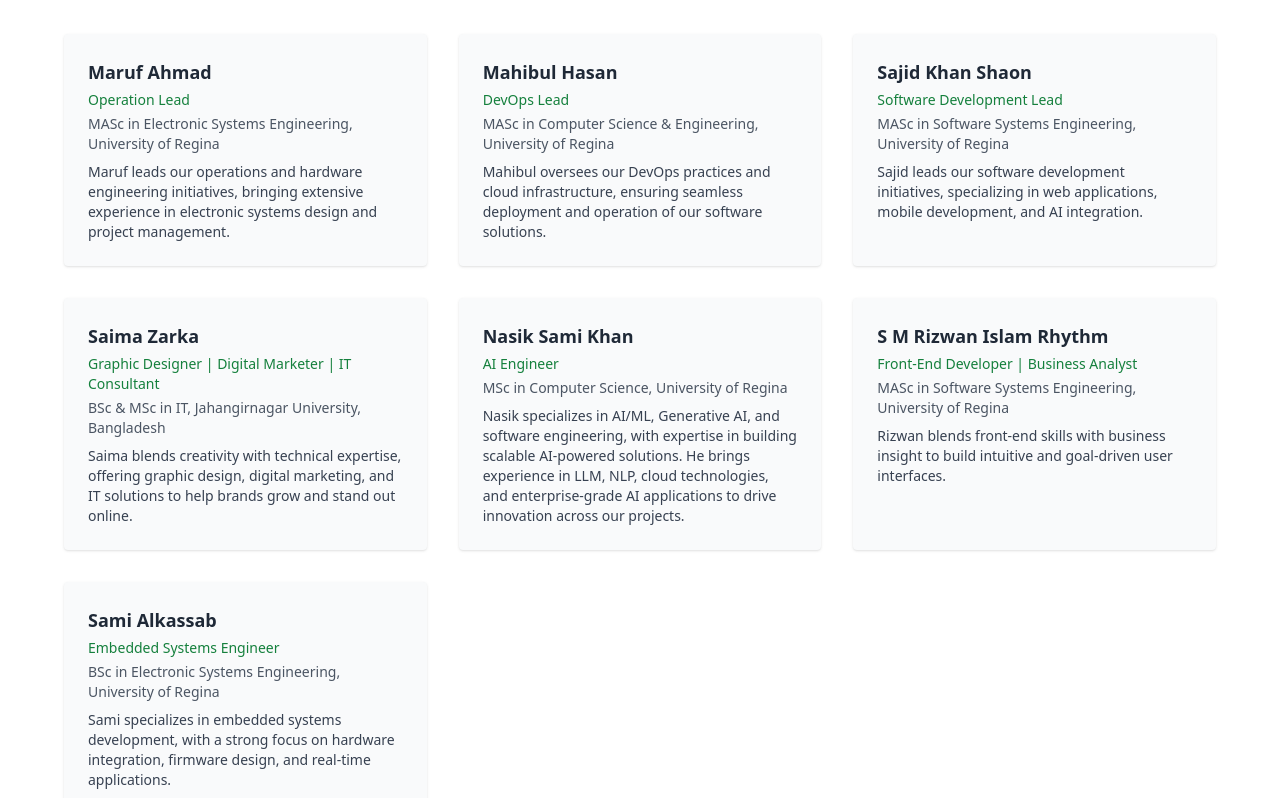
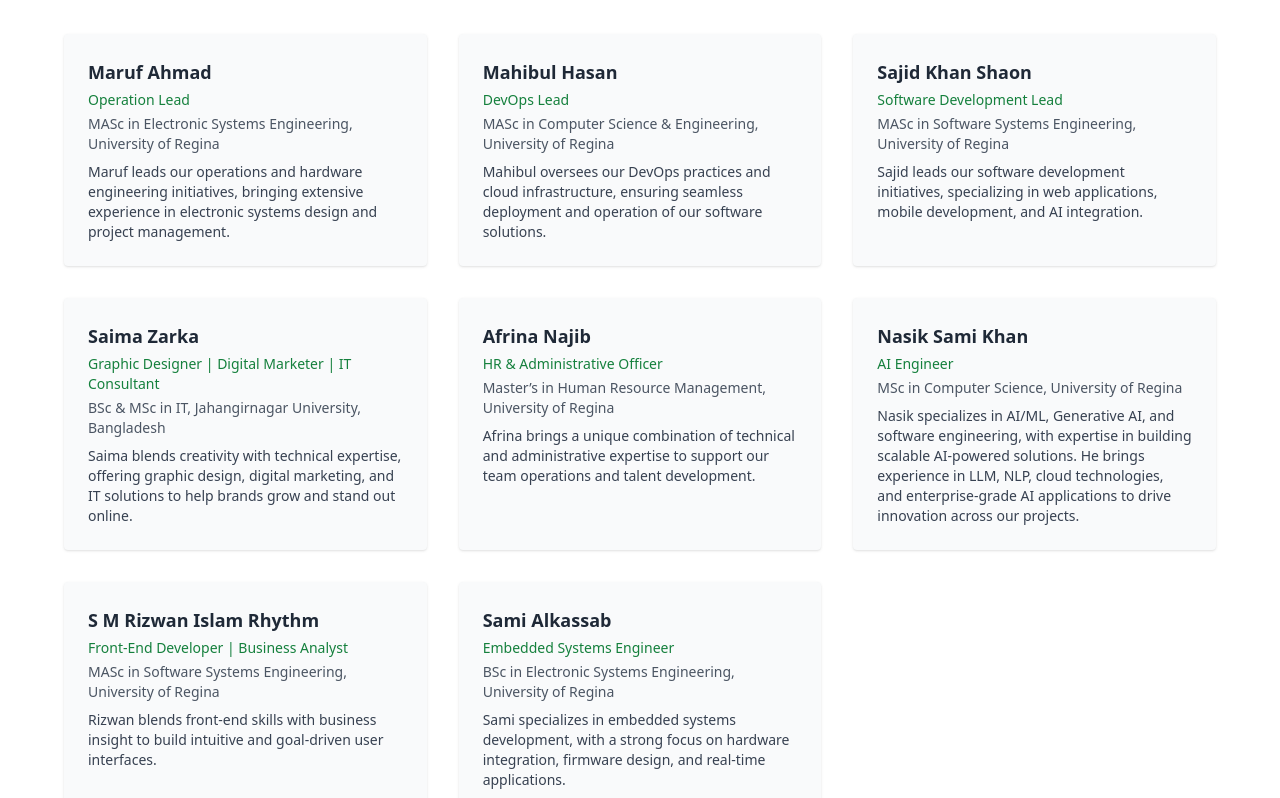
Before and after one commit to mahmad2005/sasktechlab, a React (Create React App) app: page /about in a window 1280 px wide. Shown: the part 1522-2320 px from the top of the page. Built offline with nearby package versions, Linux system fonts and the light colour scheme; no server answers.

Commit message:
new member added to the team

```diff
--- a/src/AboutPage.js
+++ b/src/AboutPage.js
@@ -198,6 +198,13 @@ export default function AboutPage() {
 			  linkedin: "https://www.linkedin.com/in/saima-zarka/",
             },
 			{
+			  name: "Afrina Najib",
+			  title: "HR & Administrative Officer",
+			  bio: "Master’s in Human Resource Management, University of Regina",
+			  desc: "Afrina brings a unique combination of technical and administrative expertise to support our team operations and talent development.",
+			  linkedin: "https://www.linkedin.com/in/afrina-najib-13987915a/",
+			},
+			{
               name: "Nasik Sami Khan",
               title: "AI Engineer",
               bio: "MSc in Computer Science, University of Regina",
```
